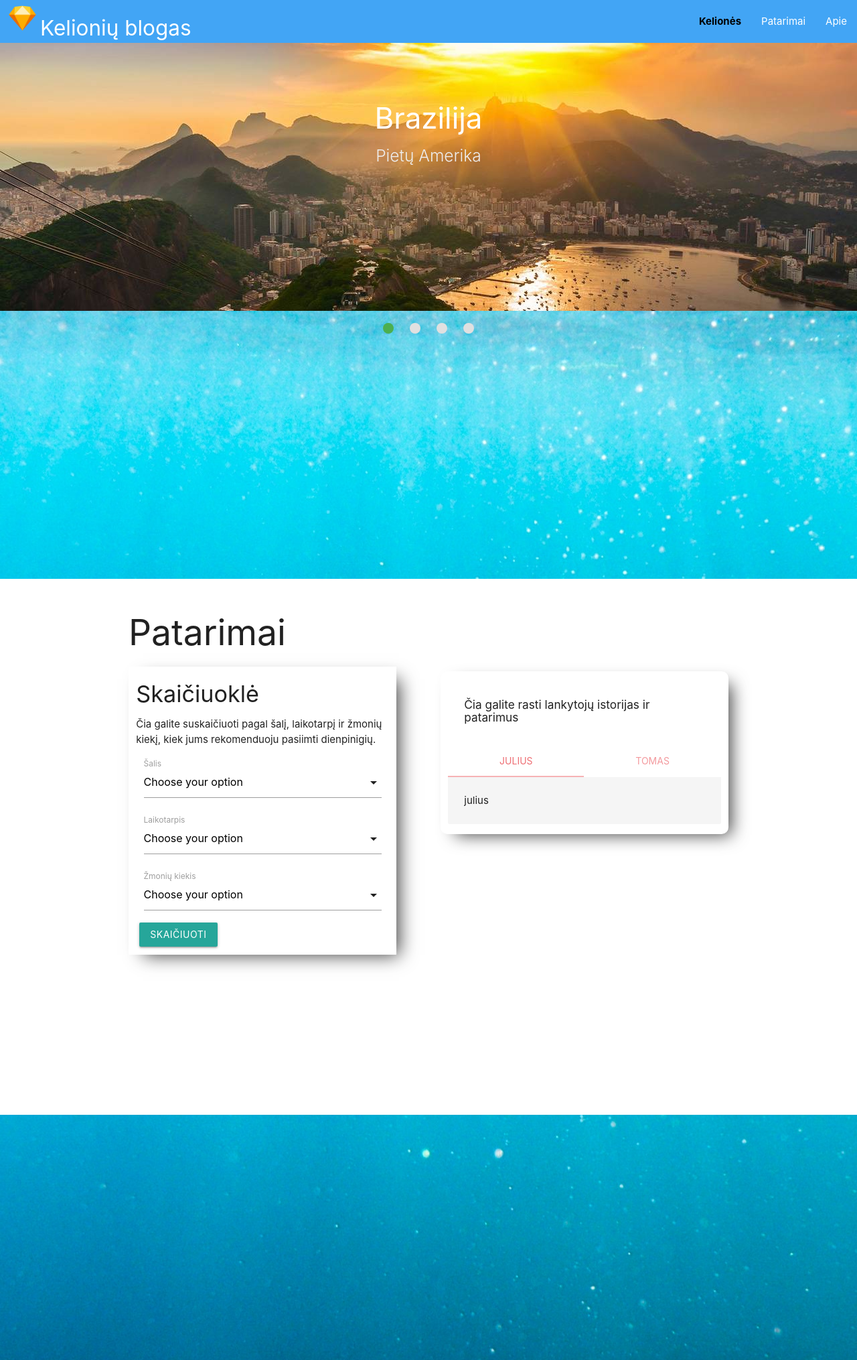
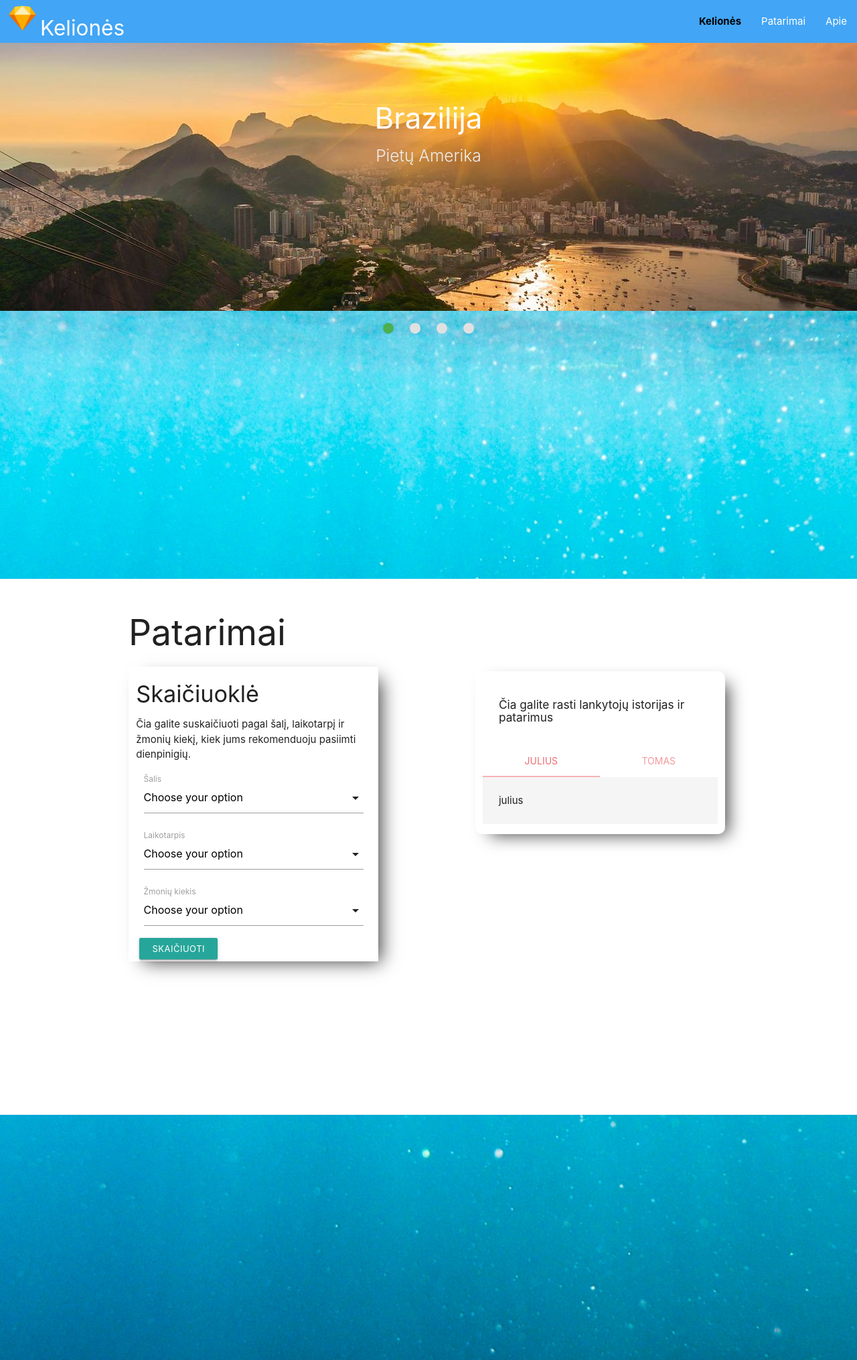
Before and after one commit to JuliusSimkus/kursas1, a PHP site: the page made by Classwork/Namu darbai/Projektas/index.php in a window 1280 px wide. Shown: the top 2030 px of the page at 67% size. Run offline with PHP 8.4, Linux system fonts and the light colour scheme; data comes from the database, SQL or seed files in the repository.

Commit message:
pakoreguotas projektas

```diff
--- a/Classwork/Namu darbai/Projektas/card1.php
+++ b/Classwork/Namu darbai/Projektas/card1.php
@@ -1,7 +1,7 @@
 
-      <link type="text/css" rel="stylesheet" href="Materialize/css/materialize.min.css"  media="screen,projection"/>
+      <link type="text/css" rel="stylesheet" href="https://astajo.eu/projektas/materialize/css/materialize.min.css"  media="screen,projection"/>
 <?php
-$link = mysqli_connect("localhost", "root", "", "lankytojai");
+$link = mysqli_connect("localhost", "asjoeu_julius", "Juliusphp1", "asjoeu_lankytojai");
 
 
 if($link === false){
--- a/Classwork/Namu darbai/Projektas/card2.php
+++ b/Classwork/Namu darbai/Projektas/card2.php
@@ -1,7 +1,7 @@
 
-      <link type="text/css" rel="stylesheet" href="Materialize/css/materialize.min.css"  media="screen,projection"/>
+      <link type="text/css" rel="stylesheet" href="https://astajo.eu/projektas/materialize/css/materialize.min.css"  media="screen,projection"/>
 <?php
-$link = mysqli_connect("localhost", "root", "", "lankytojai");
+$link = mysqli_connect("localhost", "asjoeu_julius", "Juliusphp1", "asjoeu_lankytojai");
 
 
 if($link === false){
--- a/Classwork/Namu darbai/Projektas/forma/src/app.php
+++ b/Classwork/Namu darbai/Projektas/forma/src/app.php
@@ -5,7 +5,7 @@ if(isset($_POST['action'])){
    $vardas = trim($_POST['vardas']);
    $email = trim($_POST['email']);
    $message = trim($_POST['tekstas']);
-    header('Location: http://localhost/php/projektas/index.php');
+    header('Location: https://astajo.eu/projektas/index.php');
 
 
 
--- a/Classwork/Namu darbai/Projektas/index.php
+++ b/Classwork/Namu darbai/Projektas/index.php
@@ -11,7 +11,7 @@
       <!--Import Google Icon Font-->
       <link href="https://fonts.googleapis.com/icon?family=Material+Icons" rel="stylesheet">
       <!--Import materialize.css-->
-      <link type="text/css" rel="stylesheet" href="Materialize/css/materialize.min.css"  media="screen,projection"/>
+      <link type="text/css" rel="stylesheet" href="https://astajo.eu/projektas/materialize/css/materialize.min.css"  media="screen,projection"/>
        <title>Kelionių blogas</title>
         <style>
 
@@ -38,8 +38,8 @@
            }
            #skaiciuokle{
 /*              border: 1px solid black;*/
-              height: 430px;
-              width: 400px;
+              height: 440px;
+/*              width: 400px;*/
               box-shadow: 13px 10px 26px -9px rgba(0,0,0,0.75);
 
            }
@@ -50,12 +50,12 @@
            }
 
            #card{
-               width: 430px;
                padding-bottom: 15px;
                padding-top: 5px;
                float: right;
                box-shadow: 13px 10px 26px -9px rgba(0,0,0,0.75);
                border-radius: 10px;
+               margin-right: 5px;
            }
 
 
@@ -68,7 +68,7 @@
 
               <nav class="blue lighten-1">
                  <div class="nav-wrapper">
-                   <a class="brand-logo"><img src="Images/logo.png" class="logo">Kelionių blogas</a>
+                   <a class="brand-logo"><img src="https://astajo.eu/projektas/images/logo.png" class="logo">Kelionės</a>
                    <a href="#" data-target="mobile-demo" class="sidenav-trigger"><i class="material-icons">menu</i></a>
                    <ul class="right hide-on-med-and-down">
                      <li><a href="index.html" class="black-text text-lighten-3"><b>Kelionės</b></a></li>
@@ -87,33 +87,33 @@
     <main>
 
             <div class="parallax-container bigview">
-                <div class="parallax"><img id="imageback" src="Images/back.jpg"></div>
+                <div class="parallax"><img id="imageback" src="https://astajo.eu/projektas/images/back.jpg"></div>
 
                 <div class="slider" id="slideris">
                       <ul class="slides">
                         <li>
-                          <img src="Images/brazil.jpg">
+                          <img src="https://astajo.eu/projektas/images/brazil.jpg">
                           <div class="caption center-align">
                             <h3>Brazilija</h3>
                             <h5 class="light grey-text text-lighten-3">Pietų Amerika</h5>
                           </div>
                         </li>
                         <li>
-                          <img src="Images/Fuerte.jpg">
+                          <img src="https://astajo.eu/projektas/images/Fuerte.jpg">
                           <div class="caption left-align">
                             <h3>Fuerteventura (Kanarų salos)</h3>
                             <h5 class="light grey-text text-lighten-3">Ispanijos salynas vakarų Afrikoje</h5>
                           </div>
                         </li>
                         <li>
-                          <img src="Images/norway.jpg">
+                          <img src="https://astajo.eu/projektas/images/norway.jpg">
                           <div class="caption right-align">
                             <h3>Norvegija</h3>
                             <h5 class="light grey-text text-lighten-3">Europa</h5>
                           </div>
                         </li>
                         <li>
-                          <img src="Images/rome.jpg">
+                          <img src="https://astajo.eu/projektas/images/rome.jpg">
                           <div class="caption center-align">
                             <h3>Roma</h3>
                             <h5 class="light grey-text text-lighten-3">Italija</h5>
@@ -129,7 +129,7 @@
               <h2 class="header">Patarimai</h2>
 
 
-               <div id="skaiciuokle" class="col s12 m6 l4">
+               <div id="skaiciuokle" class="col s12 m6 l5">
                   <h4>Skaičiuoklė</h4>
                   <p>Čia galite suskaičiuoti pagal šalį, laikotarpį ir žmonių kiekį, kiek jums rekomenduoju pasiimti dienpinigių.</p>
                        <div class="input-field col s12">
@@ -165,11 +165,11 @@
 
                     <span class="badge"></span>
 
-                  <a id="skaiciuoti" class="waves-effect waves-light btn">Skaičiuoti</a>
+                  <a id="skaiciuoti" class="waves-effect waves-light btn-small col s4 m5 l4">Skaičiuoti</a>
             </div>
 
 
-              <div class="col s12 m6 l4 card" id="card">
+              <div class="col s12 m5 l5 card" id="card">
                    <div class="card-content">
                      <h6>Čia galite rasti lankytojų istorijas ir patarimus</h6>
                    </div>
@@ -187,7 +187,7 @@
       </div>
 
        <div class="parallax-container">
-         <div class="parallax"><img src="Images/back.jpg"></div>
+         <div class="parallax"><img src="https://astajo.eu/projektas/images/back.jpg"></div>
        </div>
 
 
@@ -276,9 +276,9 @@
 
 
 
-     <script type="text/javascript" src="Materialize/js/jquery-3.3.1.js"></script>
-     <script src="funkcijos.js"></script>
-     <script type="text/javascript" src="Materialize/js/materialize.min.js"></script>
+     <script type="text/javascript" src="https://astajo.eu/projektas/materialize/js/jquery-3.3.1.js"></script>
+     <script src="https://astajo.eu/projektas/funkcijos.js"></script>
+     <script type="text/javascript" src="https://astajo.eu/projektas/materialize/js/materialize.min.js"></script>
 
         <script>
 
```
Also changed, not shown: Classwork/Namu darbai/Projektas/forma/src/db.php (+4 -4 lines).
